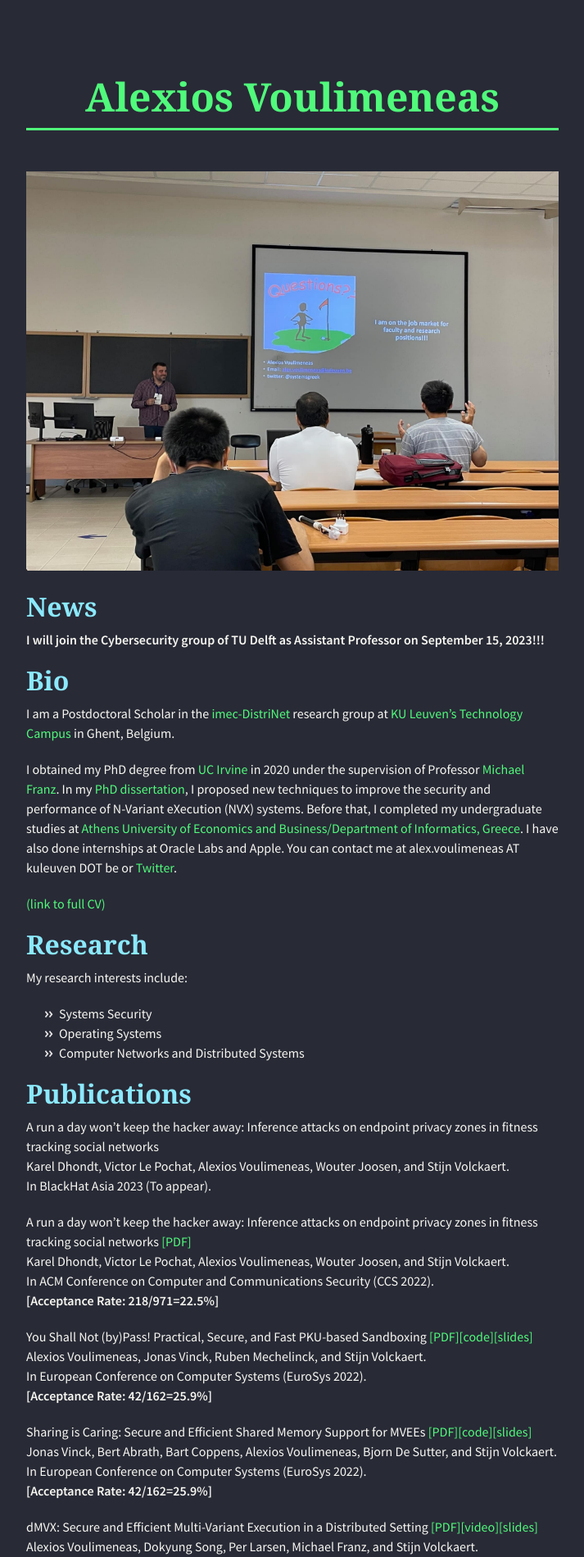
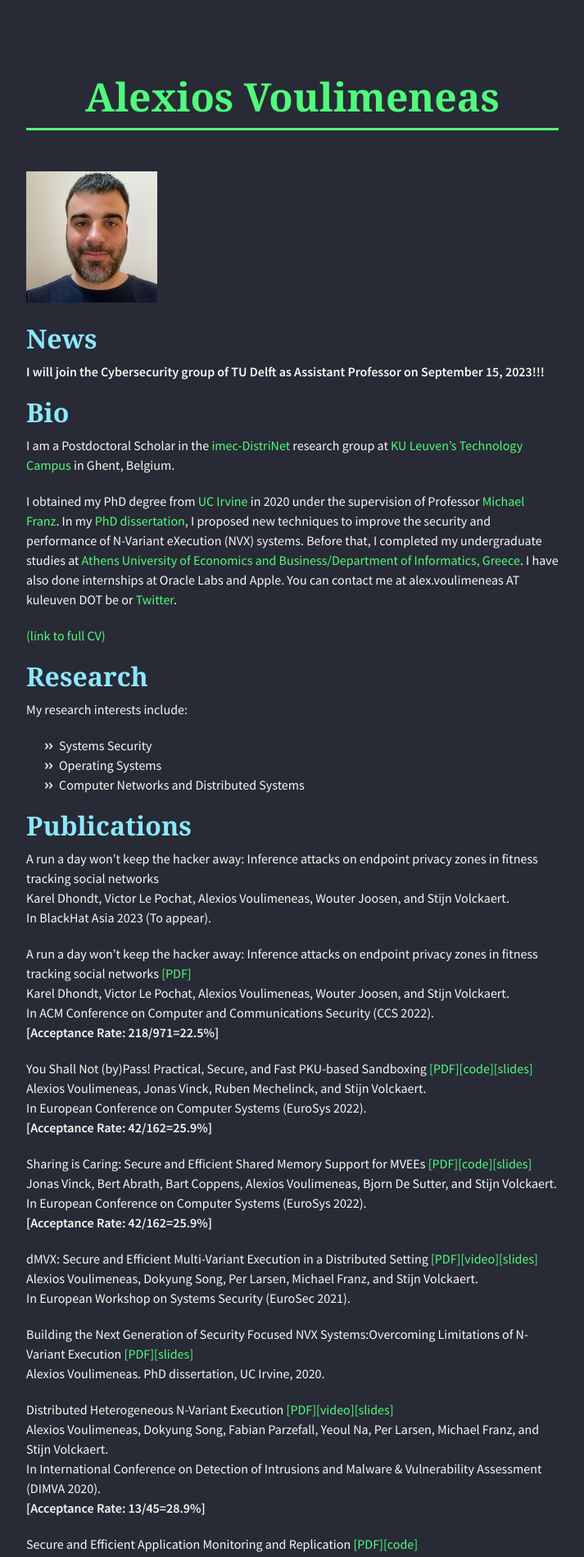
Before and after one commit to alexios-voulimeneas/alexios-voulimeneas.github.io, a Jekyll site: the page built from index.md, in a window 1280 px wide. Shown: the top 1899 px of the page at 82% size, without its empty margins (283-996 px from the left). Built offline with Jekyll 4.4.1, drawn with Linux system fonts in a browser that asks for light colours; nearby versions of some CDN libraries; the repository's description, which GitHub fills in, is left out.

Commit message:
Update index.md

```diff
--- a/index.md
+++ b/index.md
@@ -2,7 +2,7 @@
 layout: default
 ---
 
-![](305135416_3597501323810044_7229320466856038834_n.jpg)
+![](347243904_792580402232741_4838750978437221448_n.jpg)
 
 ## [](#header-2)News
 
```
